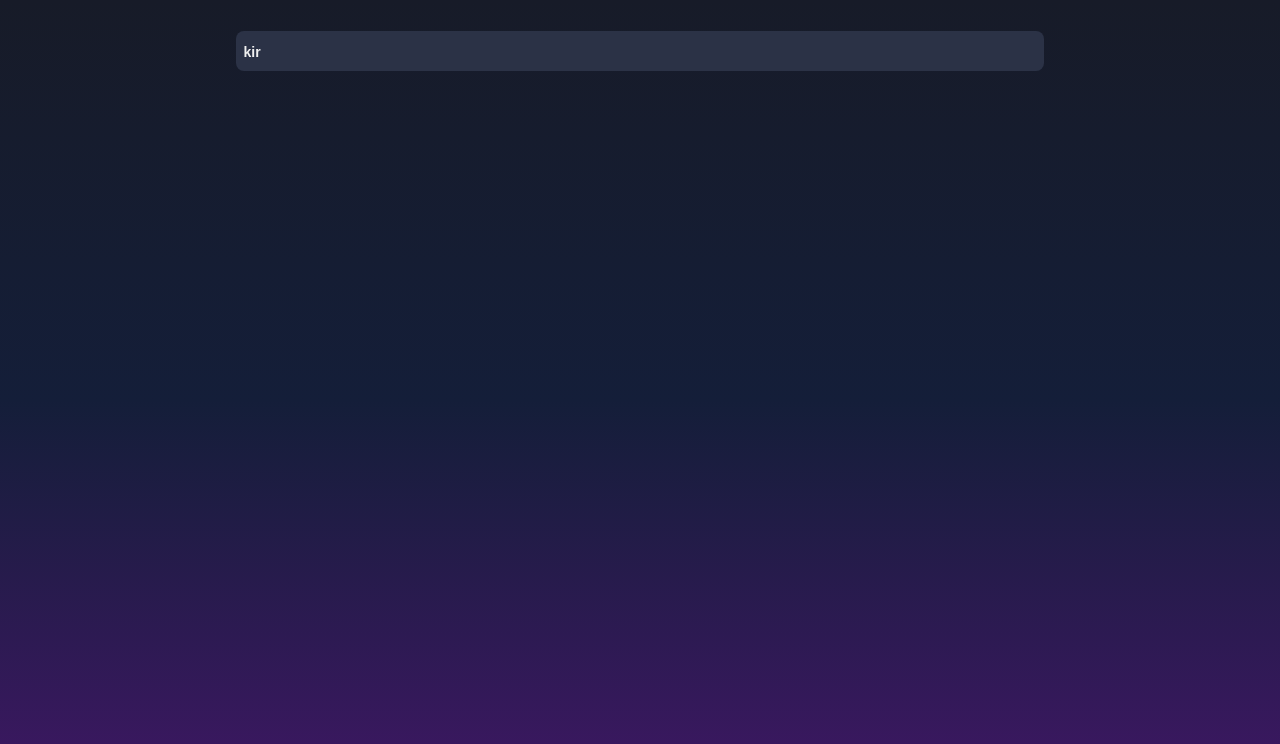
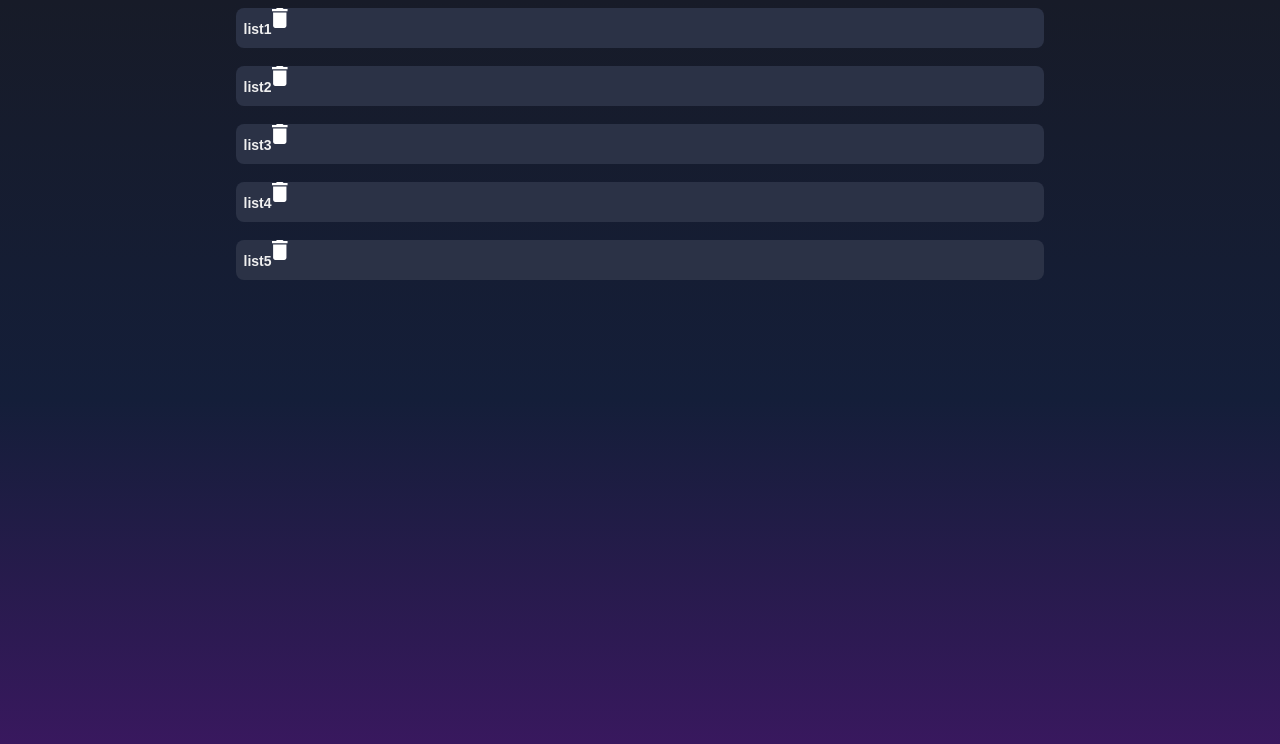
Before and after one commit to aliiimaher/ToDoList-Frontend, a Vue app: page /lists in a window 1280 px wide. Shown: the top 744 px of the page. Built offline with nearby package versions, Linux system fonts and the light colour scheme.

Commit message:
icon added

```diff
--- a/src/components/List.vue
+++ b/src/components/List.vue
@@ -4,6 +4,7 @@
       <h5>{{ title }}</h5>
     </div>
     <div>
+      <img src="../assets/trash.svg" class="icon" alt="">
     </div>
   </div>
 </template>
@@ -24,15 +25,21 @@ export default {
   height: 40px;
   border-radius: 8px;
   width: 70%;
+  display: flex;
 }
 
-*{
+* {
   color: #f0f0f0;
 }
 
-h5{
+h5 {
   font-size: 14px;
   padding-left: 8px;
   padding-top: 13px;
+  margin: 0;
+}
+
+.icon{
+  justify-content: flex-end;
 }
 </style>
--- a/src/views/Lists.vue
+++ b/src/views/Lists.vue
@@ -1,7 +1,11 @@
 <template>
   <div>
     <div class="container">
-      <List title="kir"/>
+
+      <div v-for="(item, index) in lists" :key="index">
+        <List :title="lists[index]"/>
+        <br/>
+      </div>
     </div>
   </div>
 </template>
@@ -12,6 +16,14 @@ import List from "@/components/List.vue";
 export default {
   name: "Lists",
   components: {List},
+  data() {
+    return {
+      lists: [
+        "list1", "list2", "list3", "list4", "list5"
+      ]
+    }
+  }
+
 }
 
 </script>
```
Also changed, not shown: src/assets/trash.svg (added).
